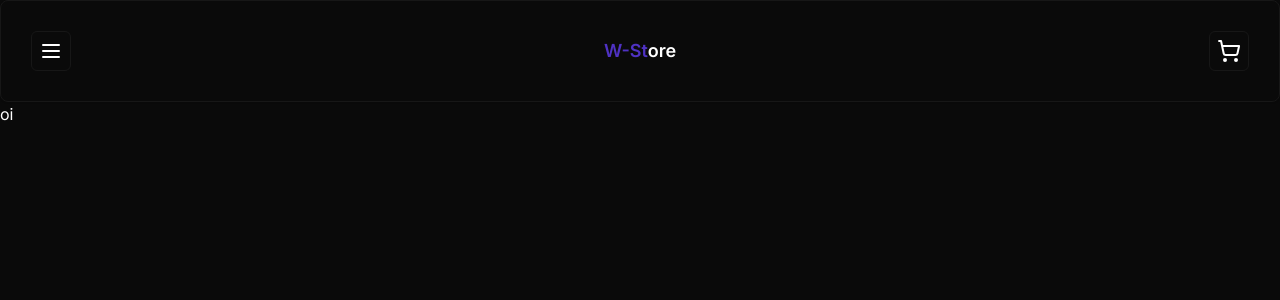
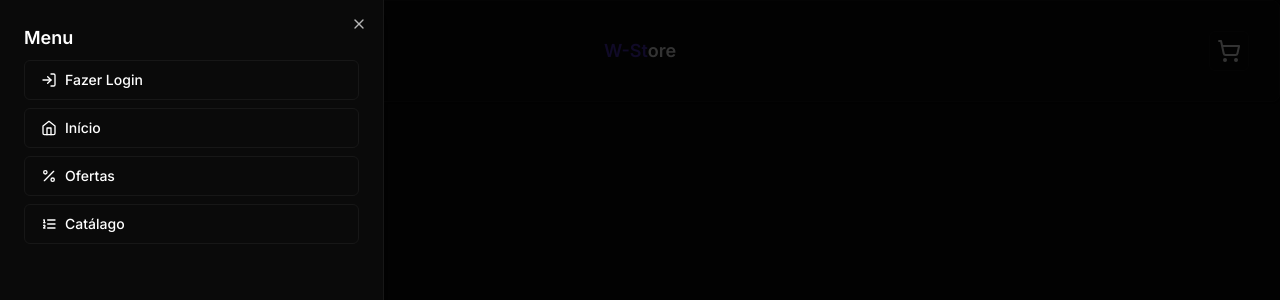
Before and after one commit to Frandiin/w-store, a Next.js app: page / in a window 1280 px wide. Both pictures are taken after a click on the button 51 px from the left and 51 px from the top of the page. Shown: the top 300 px of the page. Built offline with nearby package versions, Linux system fonts and the light colour scheme.

Commit message:
feat: add header menu using sheet component

```diff
--- a/package.json
+++ b/package.json
@@ -10,6 +10,7 @@
   },
   "dependencies": {
     "@prisma/client": "^5.7.1",
+    "@radix-ui/react-dialog": "^1.0.5",
     "@radix-ui/react-slot": "^1.0.2",
     "class-variance-authority": "^0.7.0",
     "clsx": "^2.1.0",
--- a/src/app/components/ui/header.tsx
+++ b/src/app/components/ui/header.tsx
@@ -1,16 +1,59 @@
-import { MenuIcon, ShoppingCartIcon, icons } from "lucide-react";
+import {
+  HomeIcon,
+  ListOrderedIcon,
+  LogInIcon,
+  MenuIcon,
+  PercentIcon,
+  ShoppingCartIcon,
+  icons,
+} from "lucide-react";
 import { Button } from "./button";
 import { Card } from "./card";
+import { Sheet, SheetContent, SheetHeader, SheetTrigger } from "./sheet";
 
 const Header = () => {
   return (
     <Card className="flex items-center justify-between p-[1.875rem]">
-      <Button size="icon" variant="outline">
-        <MenuIcon />
-      </Button>
+      <Sheet>
+        <SheetTrigger asChild>
+          <Button size="icon" variant="outline">
+            <MenuIcon />
+          </Button>
+        </SheetTrigger>
+
+        <SheetContent side="left">
+          <SheetHeader className="text-left text-lg font-semibold">
+            Menu
+          </SheetHeader>
+
+          <div className="mt-2 flex flex-col gap-2">
+            <Button variant="outline" className="w-full justify-start gap-2">
+              <LogInIcon size={16} />
+              Fazer Login
+            </Button>
+
+            <Button variant="outline" className="w-full justify-start gap-2">
+              <HomeIcon size={16} />
+              Início
+            </Button>
+
+            <Button variant="outline" className="w-full justify-start gap-2">
+              <PercentIcon size={16} />
+              Ofertas
+            </Button>
+
+            <Button variant="outline" className="w-full justify-start gap-2">
+              <ListOrderedIcon size={16} />
+              Catálago
+            </Button>
+          </div>
+        </SheetContent>
+      </Sheet>
+
       <h1 className="text-lg font-semibold">
         <span className="text-primary">W-St</span>ore
       </h1>
+
       <Button size="icon" variant="outline">
         <ShoppingCartIcon />
       </Button>
--- /dev/null
+++ b/src/app/components/ui/sheet.tsx
@@ -0,0 +1,140 @@
+"use client";
+
+import * as React from "react";
+import * as SheetPrimitive from "@radix-ui/react-dialog";
+import { cva, type VariantProps } from "class-variance-authority";
+import { X } from "lucide-react";
+
+import { cn } from "../../lib/utils";
+
+const Sheet = SheetPrimitive.Root;
+
+const SheetTrigger = SheetPrimitive.Trigger;
+
+const SheetClose = SheetPrimitive.Close;
+
+const SheetPortal = SheetPrimitive.Portal;
+
+const SheetOverlay = React.forwardRef<
+  React.ElementRef<typeof SheetPrimitive.Overlay>,
+  React.ComponentPropsWithoutRef<typeof SheetPrimitive.Overlay>
+>(({ className, ...props }, ref) => (
+  <SheetPrimitive.Overlay
+    className={cn(
+      "fixed inset-0 z-50 bg-black/80  data-[state=open]:animate-in data-[state=closed]:animate-out data-[state=closed]:fade-out-0 data-[state=open]:fade-in-0",
+      className,
+    )}
+    {...props}
+    ref={ref}
+  />
+));
+SheetOverlay.displayName = SheetPrimitive.Overlay.displayName;
+
+const sheetVariants = cva(
+  "fixed z-50 gap-4 bg-background p-6 shadow-lg transition ease-in-out data-[state=open]:animate-in data-[state=closed]:animate-out data-[state=closed]:duration-300 data-[state=open]:duration-500",
+  {
+    variants: {
+      side: {
+        top: "inset-x-0 top-0 border-b data-[state=closed]:slide-out-to-top data-[state=open]:slide-in-from-top",
+        bottom:
+          "inset-x-0 bottom-0 border-t data-[state=closed]:slide-out-to-bottom data-[state=open]:slide-in-from-bottom",
+        left: "inset-y-0 left-0 h-full w-3/4 border-r data-[state=closed]:slide-out-to-left data-[state=open]:slide-in-from-left sm:max-w-sm",
+        right:
+          "inset-y-0 right-0 h-full w-3/4  border-l data-[state=closed]:slide-out-to-right data-[state=open]:slide-in-from-right sm:max-w-sm",
+      },
+    },
+    defaultVariants: {
+      side: "right",
+    },
+  },
+);
+
+interface SheetContentProps
+  extends React.ComponentPropsWithoutRef<typeof SheetPrimitive.Content>,
+    VariantProps<typeof sheetVariants> {}
+
+const SheetContent = React.forwardRef<
+  React.ElementRef<typeof SheetPrimitive.Content>,
+  SheetContentProps
+>(({ side = "right", className, children, ...props }, ref) => (
+  <SheetPortal>
+    <SheetOverlay />
+    <SheetPrimitive.Content
+      ref={ref}
+      className={cn(sheetVariants({ side }), className)}
+      {...props}
+    >
+      {children}
+      <SheetPrimitive.Close className="absolute right-4 top-4 rounded-sm opacity-70 ring-offset-background transition-opacity hover:opacity-100 focus:outline-none focus:ring-2 focus:ring-ring focus:ring-offset-2 disabled:pointer-events-none data-[state=open]:bg-secondary">
+        <X className="h-4 w-4" />
+        <span className="sr-only">Close</span>
+      </SheetPrimitive.Close>
+    </SheetPrimitive.Content>
+  </SheetPortal>
+));
+SheetContent.displayName = SheetPrimitive.Content.displayName;
+
+const SheetHeader = ({
+  className,
+  ...props
+}: React.HTMLAttributes<HTMLDivElement>) => (
+  <div
+    className={cn(
+      "flex flex-col space-y-2 text-center sm:text-left",
+      className,
+    )}
+    {...props}
+  />
+);
+SheetHeader.displayName = "SheetHeader";
+
+const SheetFooter = ({
+  className,
+  ...props
+}: React.HTMLAttributes<HTMLDivElement>) => (
+  <div
+    className={cn(
+      "flex flex-col-reverse sm:flex-row sm:justify-end sm:space-x-2",
+      className,
+    )}
+    {...props}
+  />
+);
+SheetFooter.displayName = "SheetFooter";
+
+const SheetTitle = React.forwardRef<
+  React.ElementRef<typeof SheetPrimitive.Title>,
+  React.ComponentPropsWithoutRef<typeof SheetPrimitive.Title>
+>(({ className, ...props }, ref) => (
+  <SheetPrimitive.Title
+    ref={ref}
+    className={cn("text-lg font-semibold text-foreground", className)}
+    {...props}
+  />
+));
+SheetTitle.displayName = SheetPrimitive.Title.displayName;
+
+const SheetDescription = React.forwardRef<
+  React.ElementRef<typeof SheetPrimitive.Description>,
+  React.ComponentPropsWithoutRef<typeof SheetPrimitive.Description>
+>(({ className, ...props }, ref) => (
+  <SheetPrimitive.Description
+    ref={ref}
+    className={cn("text-sm text-muted-foreground", className)}
+    {...props}
+  />
+));
+SheetDescription.displayName = SheetPrimitive.Description.displayName;
+
+export {
+  Sheet,
+  SheetPortal,
+  SheetOverlay,
+  SheetTrigger,
+  SheetClose,
+  SheetContent,
+  SheetHeader,
+  SheetFooter,
+  SheetTitle,
+  SheetDescription,
+};
```
Also changed, not shown: 1 other file (tests, documents, lock files or other folders).
